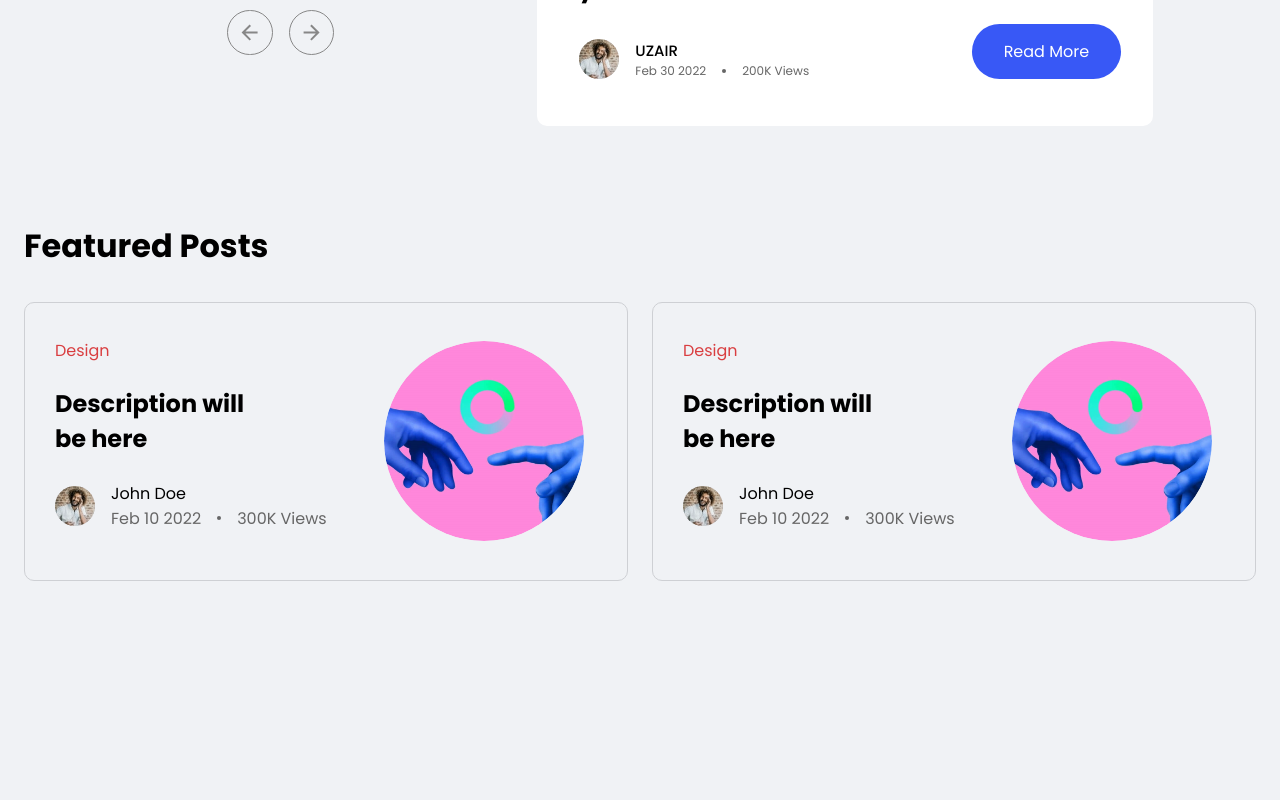
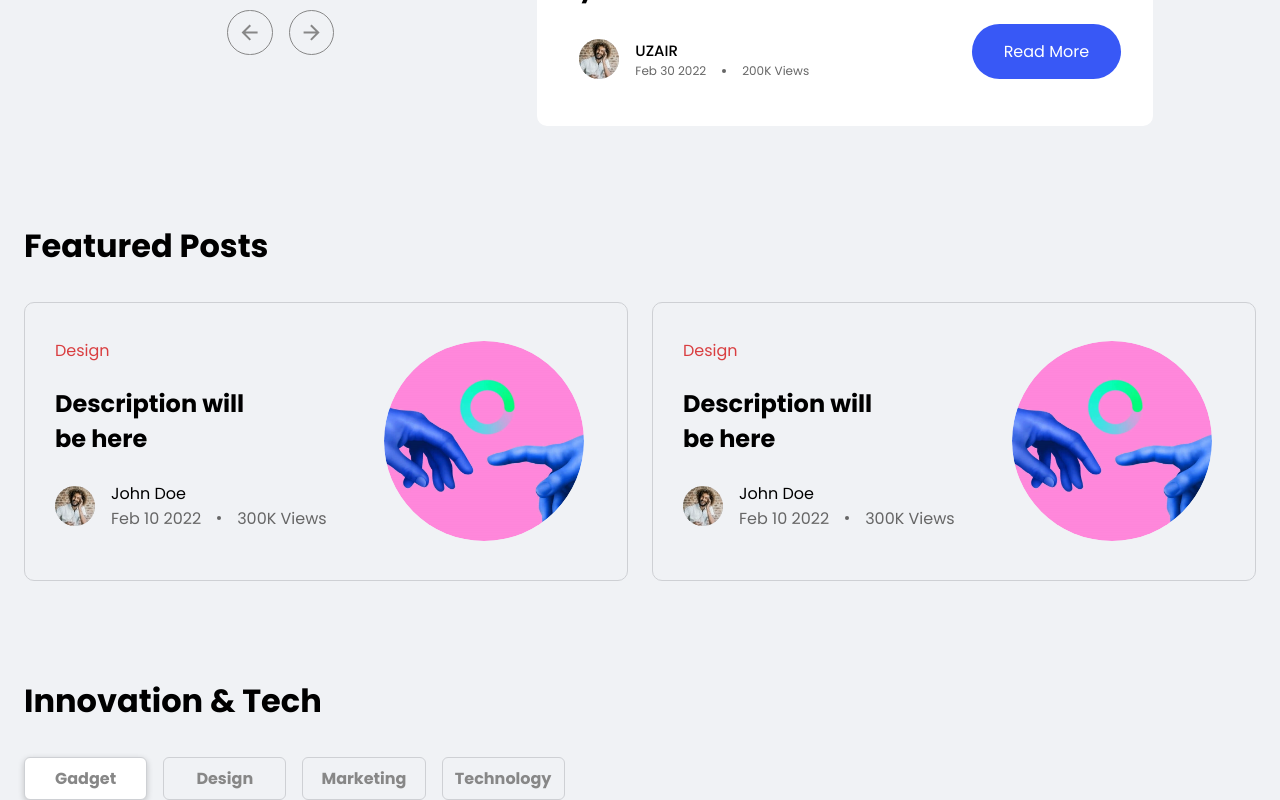
Before and after one commit to heyitsuzair/blog-fire-react, a React (Create React App) app: page / in a window 1280 px wide. Shown: the part 711-1511 px from the top of the page. Before the commit the page ends 1292 px from the top, so only its background shows below. Built offline with nearby package versions, Linux system fonts and the light colour scheme.

Commit message:
Tabs Added

```diff
--- a/src/App.css
+++ b/src/App.css
@@ -14,9 +14,11 @@
   --shadow-dark: 0 2px 6px 0 rgba(0, 0, 0, 0.2);
   --shadow-light: 0 2px 6px 0 rgba(0, 0, 0, 0.05);
   --radius: 10px;
+  --radius-small: 6px;
   --color-heading: #000;
   --color-extra01: #666;
   --color-lighter: #ced0d4;
+  --p-bold: 700;
 }
 body {
   font-family: "Poppins";
@@ -337,6 +339,26 @@ body {
   cursor: pointer;
   border-radius: var(--radius);
 }
+/* Tabs Component */
+.tabs {
+  display: flex;
+  gap: 2rem;
+}
+.tabs .tab-item {
+  border: 1px solid var(--color-lighter);
+  border-radius: var(--radius-small);
+  color: var(--color-midgray);
+  background-color: var(--bg-color-gray);
+  font-weight: var(--p-bold);
+  padding: 0.5rem 0;
+  cursor: pointer;
+  width: 100%;
+  text-align: center;
+}
+.tabs .tab-item.active {
+  background-color: var(--color-white);
+  box-shadow: var(--shadow-dark);
+}
 /* Media Queries */
 
 @media (max-width: 768px) {
--- /dev/null
+++ b/src/components/commons/Tabs.js
@@ -0,0 +1,37 @@
+import React, { useState } from "react";
+import { Grid } from "@mui/material";
+
+export default function Tabs() {
+  const [active, setActive] = useState(0);
+  const tabs = ["Gadget", "Design", "Marketing", "Technology"];
+
+  // handle when clicked on tab and set active tab index
+  const handleTabClick = (index) => {
+    setActive(index);
+  };
+
+  return (
+    <>
+      {tabs.map((tab, index) => {
+        return (
+          <Grid
+            item
+            xs={3.5}
+            sm={2}
+            md={1.2}
+            className="tabs"
+            justifyContent="center"
+          >
+            <div
+              key={index}
+              className={`tab-item ${index === active ? "active" : ""}`}
+              onClick={() => handleTabClick(index)}
+            >
+              {tab}
+            </div>
+          </Grid>
+        );
+      })}
+    </>
+  );
+}
--- /dev/null
+++ b/src/components/home/Innovation.js
@@ -0,0 +1,16 @@
+import React from "react";
+import { Grid } from "@mui/material";
+import { Container } from "@mui/system";
+import Tabs from "../commons/Tabs";
+export default function Innovation() {
+  return (
+    <div className="featured-posts">
+      <Container sx={{ maxWidth: "1280px !important" }}>
+        <h1 className="section-heading">Innovation & Tech</h1>
+        <Grid container gap={{ md: 2, sm: 2, xs: 1 }}>
+          <Tabs />
+        </Grid>
+      </Container>
+    </div>
+  );
+}
--- a/src/pages/Home.js
+++ b/src/pages/Home.js
@@ -1,11 +1,13 @@
 import React from "react";
 import Hero from "../components/home/Hero";
 import FeaturedPosts from "../components/home/FeaturedPosts";
+import Innovation from "../components/home/Innovation";
 export default function Home() {
   return (
     <div className="home">
       <Hero />
       <FeaturedPosts />
+      <Innovation />
     </div>
   );
 }
```
